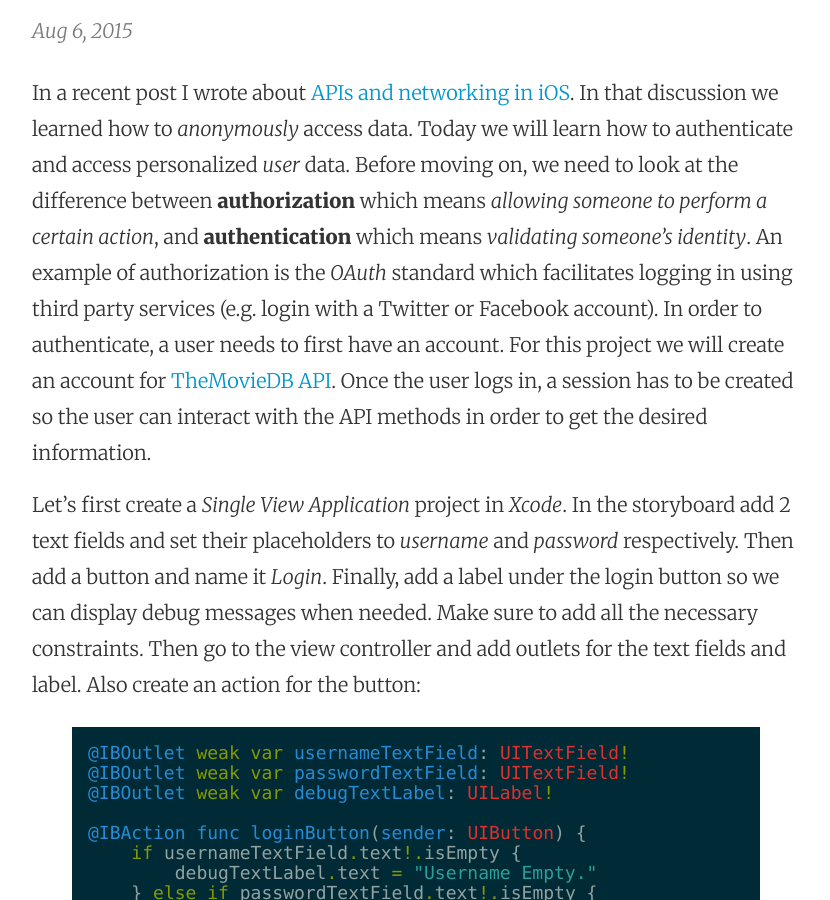
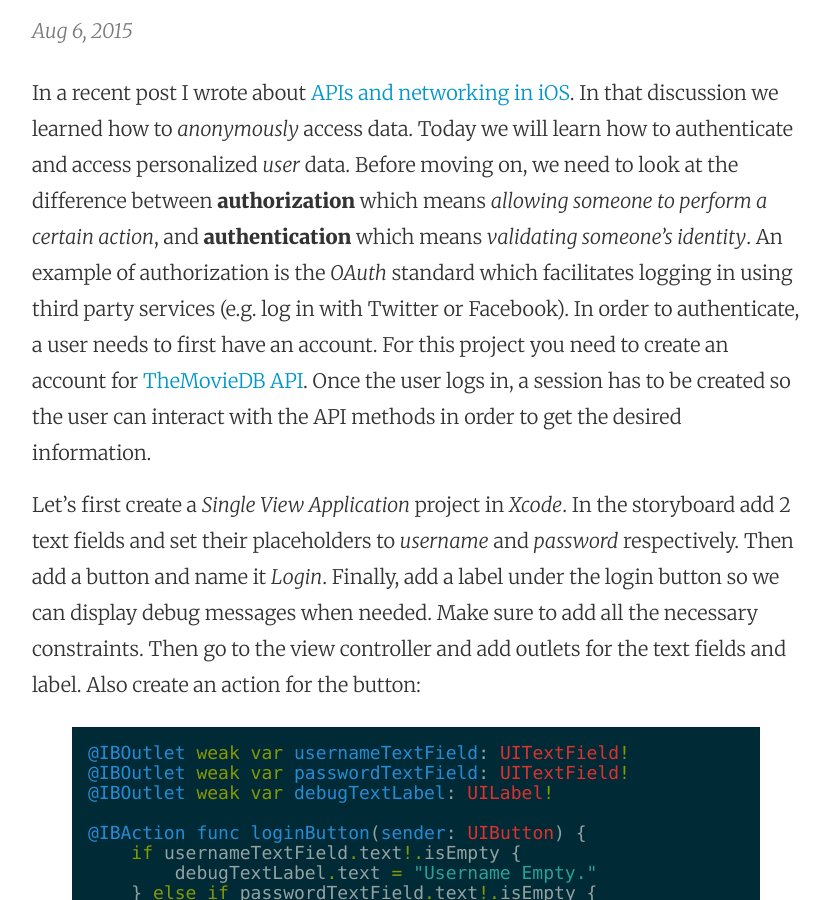
Before and after one commit to mhorga/mhorga.github.io, a Jekyll site: the page built from _posts/2015-08-06-authentication-in-ios.markdown, in a window 1280 px wide and 900 px high, scrolled down 328 px. Shown: the whole window, without its empty margins (224-1054 px from the left). Built offline with Jekyll 4.4.1, drawn with Linux system fonts in a browser that asks for light colours.

Commit message:
Post update: Authentication in iOS

```diff
--- a/_posts/2015-08-06-authentication-in-ios.markdown
+++ b/_posts/2015-08-06-authentication-in-ios.markdown
@@ -3,7 +3,7 @@
 title: Authentication in iOS
 layout: post
 ---
-In a recent post I wrote about [APIs and networking in iOS](http://mhorga.org/2015/07/28/apis-and-networking-in-ios.html). In that discussion we learned how to _anonymously_ access data. Today we will learn how to authenticate and access personalized _user_ data. Before moving on, we need to look at the difference between __authorization__ which means _allowing someone to perform a certain action_, and __authentication__ which means _validating someone's identity_. An example of authorization is the _OAuth_ standard which facilitates logging in using third party services (e.g. login with a Twitter or Facebook account). In order to authenticate, a user needs to first have an account. For this project we will create an account for [TheMovieDB API](https://www.themoviedb.org/documentation/api). Once the user logs in, a session has to be created so the user can interact with the API methods in order to get the desired information.
+In a recent post I wrote about [APIs and networking in iOS](http://mhorga.org/2015/07/28/apis-and-networking-in-ios.html). In that discussion we learned how to _anonymously_ access data. Today we will learn how to authenticate and access personalized _user_ data. Before moving on, we need to look at the difference between __authorization__ which means _allowing someone to perform a certain action_, and __authentication__ which means _validating someone's identity_. An example of authorization is the _OAuth_ standard which facilitates logging in using third party services (e.g. log in with Twitter or Facebook). In order to authenticate, a user needs to first have an account. For this project you need to create an account for [TheMovieDB API](https://www.themoviedb.org/documentation/api). Once the user logs in, a session has to be created so the user can interact with the API methods in order to get the desired information.
 
 Let's first create a _Single View Application_ project in _Xcode_. In the storyboard add 2 text fields and set their placeholders to _username_ and _password_ respectively. Then add a button and name it _Login_. Finally, add a label under the login button so we can display debug messages when needed. Make sure to add all the necessary constraints. Then go to the view controller and add outlets for the text fields and label. Also create an action for the button:
 
```
